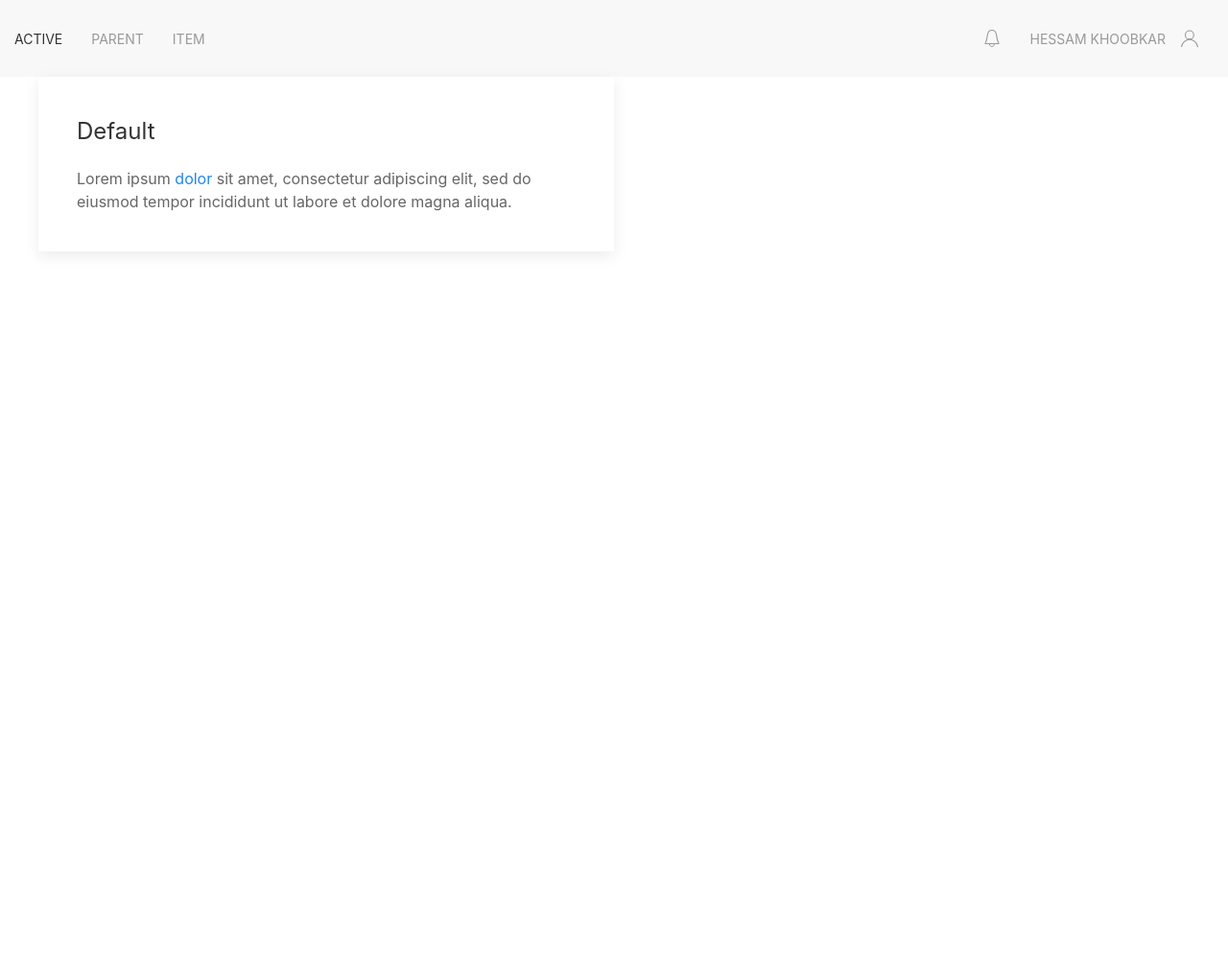
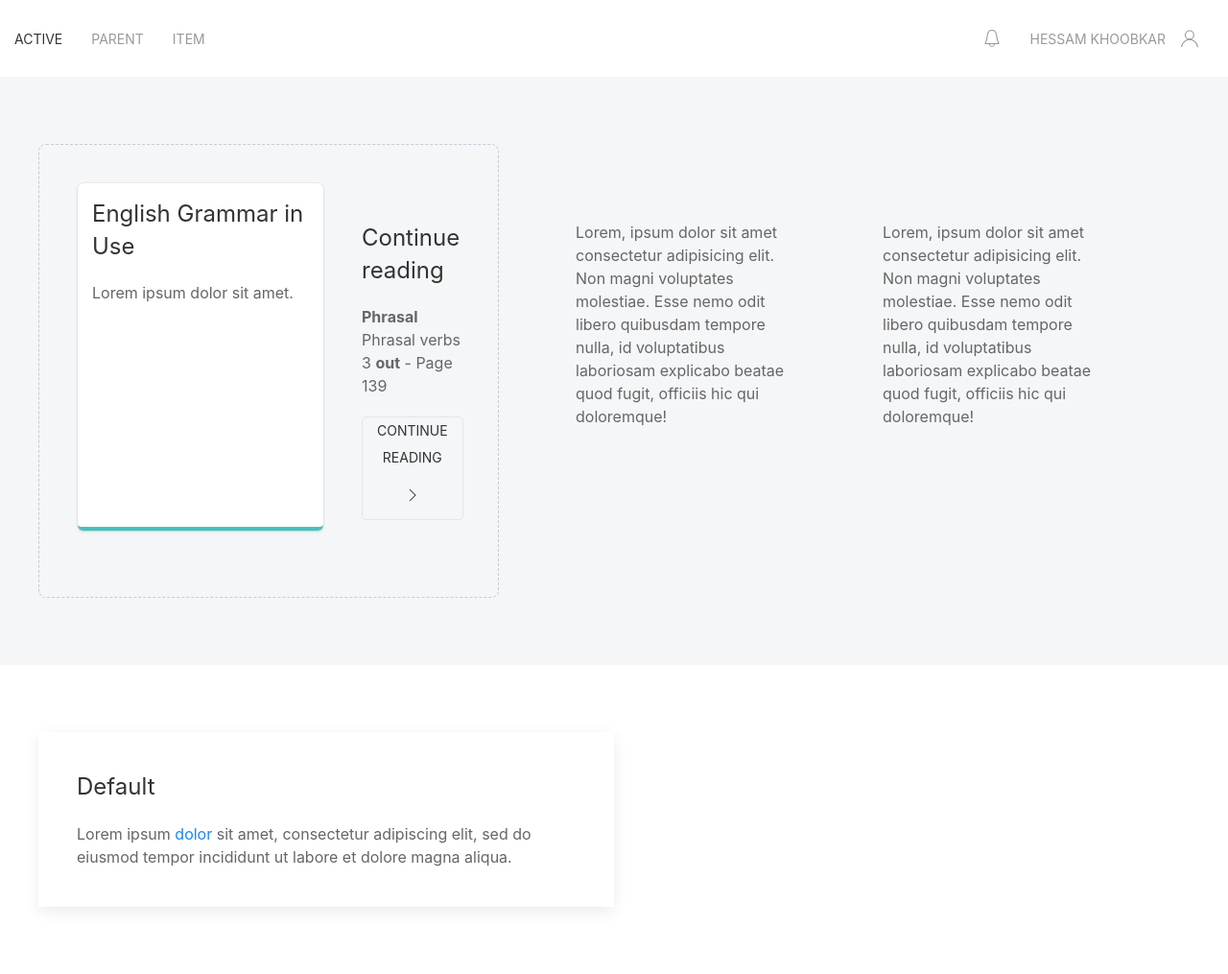
Before and after one commit to hessamkhoobkar/teacher_assistant_dashboard, a plain HTML site: page index.html in a window 1280 px wide. Shown: the whole page at 96% size. Before the commit the page ends 800 px from the top, so only its background shows below. Drawn offline with Linux system fonts and the light colour scheme.

Commit message:
first demo view

```diff
--- a/assets/css/customstyle.css
+++ b/assets/css/customstyle.css
@@ -0,0 +1,26 @@
+*, *:before, *:after {
+    box-sizing: border-box;
+}
+
+.uk-navbar-container:not(.uk-navbar-transparent) {
+    background: #ffffff;
+}
+
+.uk-section-muted {
+    background: rgb(244, 246, 248);
+}
+
+.book-cover {
+    /* 1:1.4142 */
+    height: 362.0352px;
+    width: 256px;
+    border-radius: 6px;
+    background: #ffffff;
+    box-shadow: 0 0 0 1px rgba(63, 63, 68, 0.05), 0 1px 3px 0 rgba(63, 63, 68, 0.15);
+    border-bottom: 4px solid rgb(71, 193, 191);
+}
+
+.continue_action {
+    border: 1px dashed rgb(196, 205, 213);
+    border-radius: 8px;
+}
--- a/index.html
+++ b/index.html
@@ -44,13 +44,45 @@
         </div>
     </nav>
 
-    <div class="uk-container uk-container-expand">
 
-        <div class="uk-card uk-card-default uk-card-body uk-width-1-2@m">
-            <h3 class="uk-card-title">Default</h3>
-            <p>Lorem ipsum <a href="#">dolor</a> sit amet, consectetur adipiscing elit, sed do eiusmod tempor incididunt ut labore et dolore magna aliqua.</p>
+    <div class="uk-section uk-section-muted ">
+        <div class="uk-container uk-container-expand uk-flex uk-flex-between">
+            <div class="continue_action uk-width-2-5 uk-padding uk-flex">
+                <div class="cover-wrap">
+                    <div class="book-cover uk-padding-small">
+                        <h3>English Grammar in Use</h3>
+                        <p>Lorem ipsum dolor sit amet.</p>
+                    </div>
+                </div>
+                <div class="action-info uk-padding">
+                    <h3>Continue reading</h3>
+                    <p><strong>Phrasal</strong> Phrasal verbs 3 <strong>out</strong> - Page 139</p>
+                    <button class="uk-button uk-button-default uk-button-small uk-border-rounded">
+                        Continue reading
+                        <span class="uk-border-circle uk-padding-small" uk-icon="icon: chevron-right"></span>
+                    </button>
+                </div>
+            </div>
+            <div class="quick_quiz uk-width-3-5 uk-padding uk-flex uk-child-width-1-2">
+
+                <div class="quize-wrap uk-padding">
+                    <p>Lorem, ipsum dolor sit amet consectetur adipisicing elit. Non magni voluptates molestiae. Esse nemo odit libero quibusdam tempore nulla, id voluptatibus laboriosam explicabo beatae quod fugit, officiis hic qui doloremque!</p>
+                </div>
+                <div class="quize-wrap uk-padding">
+                    <p>Lorem, ipsum dolor sit amet consectetur adipisicing elit. Non magni voluptates molestiae. Esse nemo odit libero quibusdam tempore nulla, id voluptatibus laboriosam explicabo beatae quod fugit, officiis hic qui doloremque!</p>
+                </div>
+
+            </div>
         </div>
+    </div>
 
+    <div class="uk-section">
+        <div class="uk-container uk-container-expand uk-flex uk-flex-between">
+            <div class="uk-card uk-card-default uk-card-body uk-width-1-2@m">
+                <h3 class="uk-card-title">Default</h3>
+                <p>Lorem ipsum <a href="#">dolor</a> sit amet, consectetur adipiscing elit, sed do eiusmod tempor incididunt ut labore et dolore magna aliqua.</p>
+            </div>
+        </div>
     </div>
 
 </body>
```
